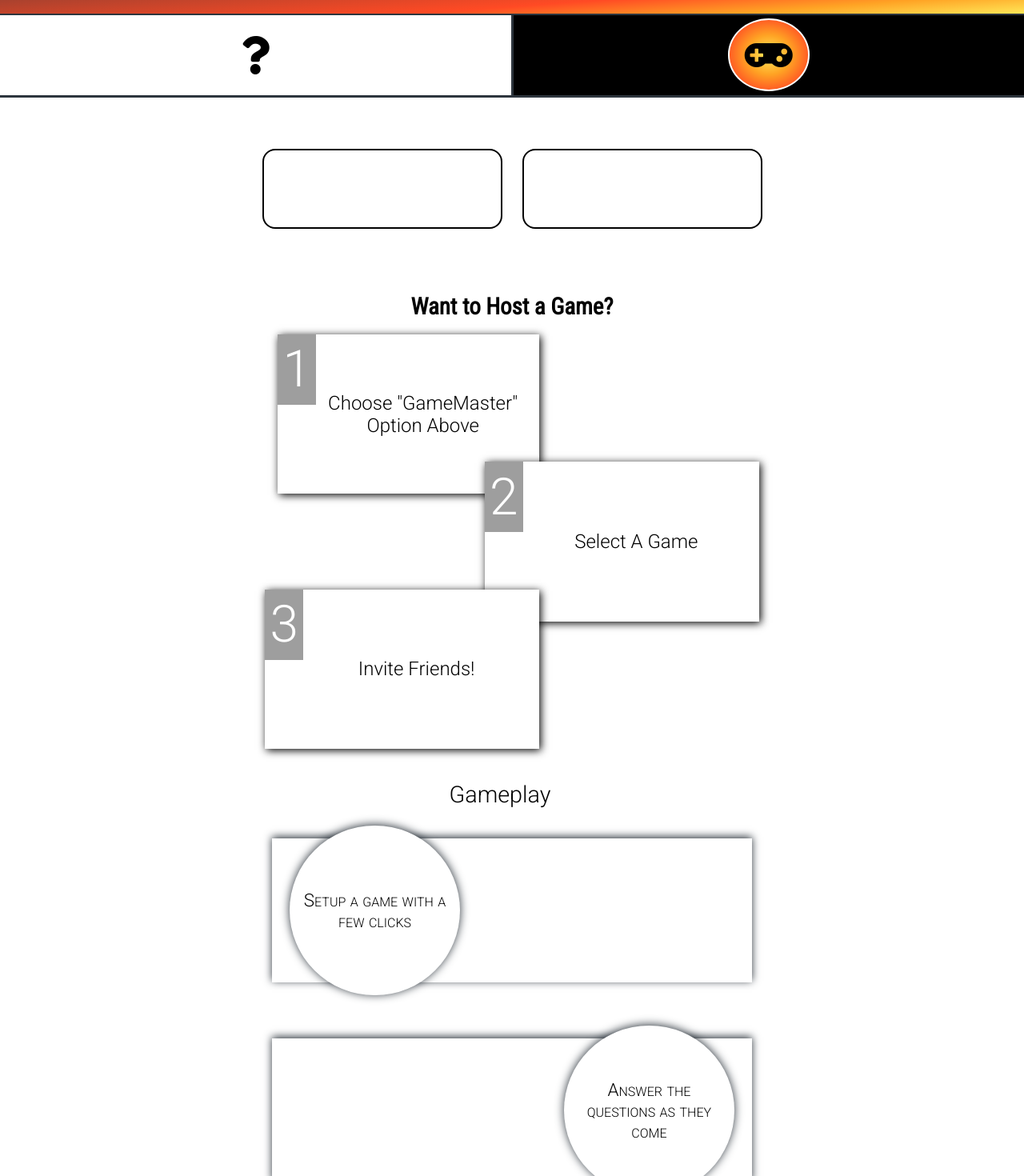
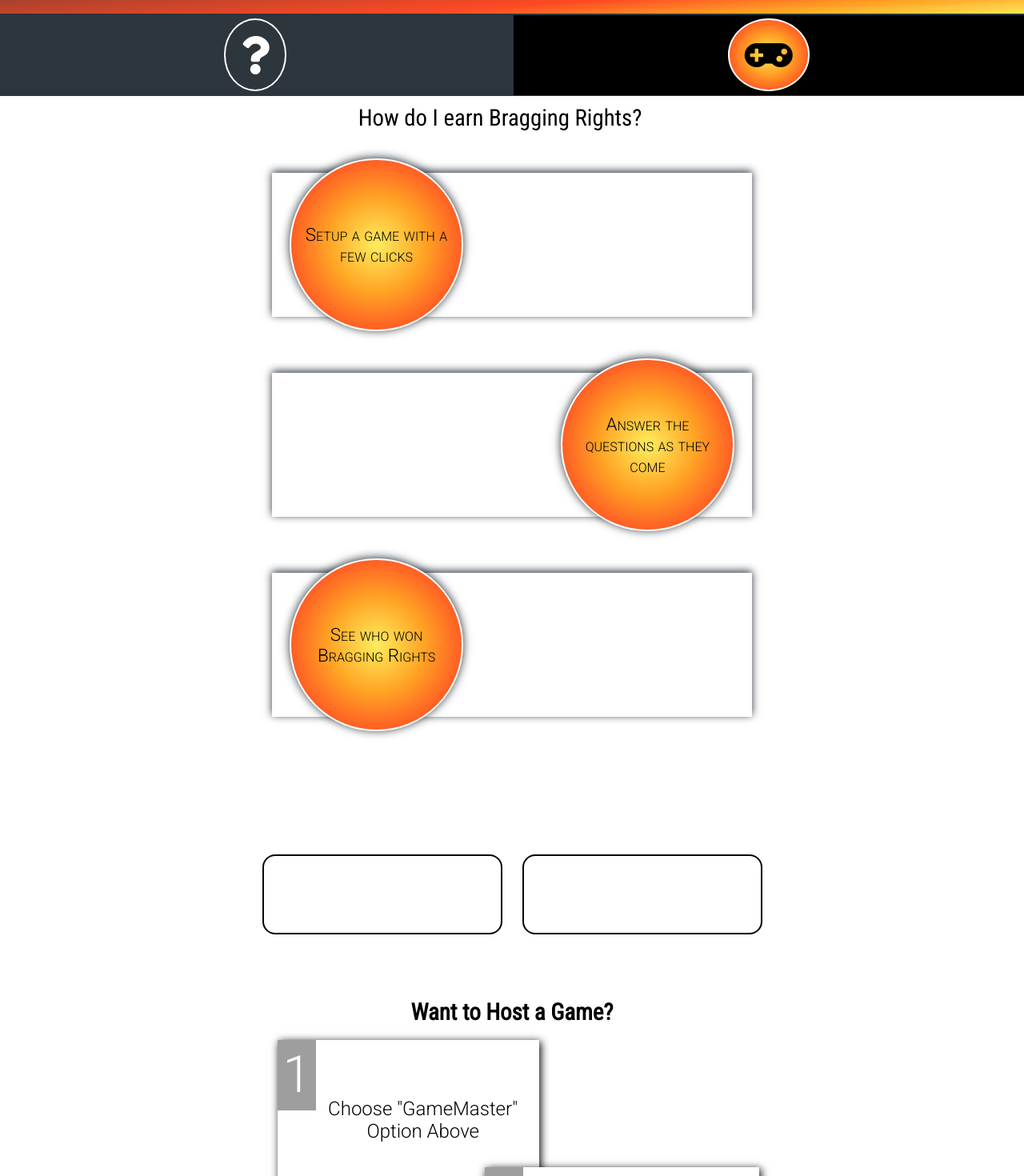
Before and after one commit to chingu-voyages/v8-chimeras-team-01, a React (Create React App) app: page / in a window 1280 px wide. Shown: the part 80-1550 px from the top of the page at 80% size. Built offline with nearby package versions, Linux system fonts and the light colour scheme; grey boxes are pictures that could not be loaded.

Commit message:
Set BG on ge and unsel view button

```diff
--- a/src/components/Landing/Landing.js
+++ b/src/components/Landing/Landing.js
@@ -14,6 +14,24 @@ export default function Landing() {
           <i className="fas fa-gamepad fa-3x"></i>
         </div>
       </section>
+
+      <div className="ge-container">
+        <div className="gameplay-example">
+          <div className="fbc">
+            <span className="ge-header fbc">How do I earn Bragging Rights?</span>
+          </div>
+          <div className="ge-box geb1">
+            <div className="ge-description fbc">Setup a game with a few clicks</div>
+          </div>
+          <div className="ge-box geb2">
+            <div className="ge-description fbc">Answer the questions as they come</div>
+          </div>
+          <div className="ge-box geb3">
+            <div className="ge-description fbc">See who won Bragging Rights</div>
+          </div>
+        </div>
+      </div>
+
       <div className="start-game-section">
         <button className="start-game-button">
           <Link to="/games" className="link fbc">
@@ -47,22 +65,6 @@ export default function Landing() {
         </div>
       </div>
 
-        <div className="ge-container">
-          <div className="gameplay-example">
-            <div className="fbc">
-              <span className="ge-header fbc">Gameplay</span>
-            </div>
-            <div className="ge-box geb1">
-              <div className="ge-description fbc">Setup a game with a few clicks</div>
-            </div>
-            <div className="ge-box geb2">
-              <div className="ge-description fbc">Answer the questions as they come</div>
-            </div>
-            <div className="ge-box geb3">
-              <div className="ge-description fbc">See who won Bragging Rights</div>
-            </div>
-          </div>
-        </div>
     </section>
   )
 }
--- a/src/components/Landing/index.css
+++ b/src/components/Landing/index.css
@@ -22,7 +22,7 @@
 .button-box {
   width: 100%;
   height: 100%;
-  background-color: #fff;
+  background-color: var(--color-gray);
   border-bottom: 3px solid var(--color-gray);
 }
 
@@ -32,7 +32,9 @@
 
 .button-box>i {
   padding: 0.4em;
-  background-color: #fff;
+  color: #fff;
+  background-color: var(--color-gray);
+  border: 2px solid #fff;
   border-radius: 50%;
 }
 
@@ -41,6 +43,7 @@
 }
 
 .sel>i {
+  color: #000;
   background-color: var(--color-gray);
   background-image:radial-gradient(
     var(--color-yellow),
@@ -50,6 +53,91 @@
     );
   border: 2px solid #fff;
 }
+
+/* GAMEPLAY EXAMPLE */
+
+.ge-container {
+  width: 100%;
+  background-color: #fff;
+}
+
+.gameplay-example {
+  display: grid;
+  grid-template-columns:[gec1] 1fr [gec4];
+  grid-template-rows: [gerheader] 50px [ger1] 180px [ger2] 20px [ger3] 160px [ger4] 20px [ger5] 180px [ger6];
+  box-sizing: border-box;
+  width: 100%;
+  max-width: 600px;
+  height: 600px;
+  padding: 0;
+  margin: 2em auto;
+}
+
+.ge-header {
+  grid-column: gec1 / gec4;
+  grid-row: gerheader / ger1;
+  width: 100%;
+  padding: 0;
+  margin: 0 0 1em 0;
+  font-family: var(--font-header);
+  font-size: 1.2em;
+  background-color: #fff;
+}
+
+.geb1 {
+  grid-column: gec1 / gec2;
+  grid-row: ger1 / ger3;
+}
+
+.geb2 {
+  grid-column: gec1 / gec2;
+  grid-row: ger2 / ger5;
+}
+
+.geb3 {
+  grid-column: gec1 / gec2;
+  grid-row: ger4 / ger6;
+}
+
+.ge-box {
+  display: flex;
+  flex-flow: column nowrap;
+  justify-content: center;
+  align-items: flex-start;
+  width: 100%;
+  padding: 0;
+  margin: 0;
+  background-color: var(--color-main);
+  color: #fff;
+  box-shadow: 0 -2px 10px var(--color-gray);
+}
+
+.ge-description {
+  width: 120px;
+  height:120px;
+  text-align: center;
+  padding: 0.5em;
+  margin-left: 1em;
+  font-size: 1.1em;
+  font-variant: small-caps;
+  background-color: var(--color-gray);
+  background-image:radial-gradient(
+    var(--color-yellow),
+    var(--color-orange),
+    var(--color-red) 80%,
+    var(--color-gray)
+    );
+  border: 2px solid #fff;
+  color: #000;
+  box-shadow: 0 -1px 12px var(--color-gray);
+  border-radius: 50%;
+}
+
+.geb2>div {
+  align-self: flex-end;
+  margin: 0 1em 0 0;
+}
+
 
 /*  BUTTONS TO START GAME */
 
@@ -178,81 +266,6 @@
   grid-row: htr5 / htr7;
 }
 
-/* GAMEPLAY EXAMPLE */
-
-.ge-container {
-  width: 100%;
-  background-color: #fff;
-}
-
-.gameplay-example {
-  display: grid;
-  grid-template-columns:[gec1] 1fr [gec4];
-  grid-template-rows: [gerheader] 50px [ger1] 180px [ger2] 20px [ger3] 160px [ger4] 20px [ger5] 180px [ger6];
-  box-sizing: border-box;
-  width: 100%;
-  max-width: 600px;
-  height: 600px;
-  padding: 0;
-  margin: 0 auto;
-}
-
-.ge-header {
-  grid-column: gec1 / gec4;
-  grid-row: gerheader / ger1;
-  width: 100%;
-  padding: 0;
-  margin: 0;
-  background-color: #fff;
-}
-
-.geb1 {
-  grid-column: gec1 / gec2;
-  grid-row: ger1 / ger3;
-}
-
-.geb2 {
-  grid-column: gec1 / gec2;
-  grid-row: ger2 / ger5;
-}
-
-.geb3 {
-  grid-column: gec1 / gec2;
-  grid-row: ger4 / ger6;
-}
-
-.ge-box {
-  display: flex;
-  flex-flow: column nowrap;
-  justify-content: center;
-  align-items: flex-start;
-  width: 100%;
-  padding: 0;
-  margin: 0;
-  background-color: var(--color-main);
-  color: #fff;
-  box-shadow: 0 -2px 10px var(--color-gray);
-}
-
-.ge-description {
-  width: 130px;
-  height:130px;
-  text-align: center;
-  padding: 0;
-  margin-left: 1em;
-  font-size: 1.1em;
-  font-variant: small-caps;
-  background-color: #fff;
-  color: #000;
-  box-shadow: 0 -1px 12px var(--color-gray);
-  border-radius: 50%;
-}
-
-.geb2>div {
-  align-self: flex-end;
-  margin: 0 1em 0 0;
-}
-
 
 /*  MEDIA QUERIES  */
 
```
Lines whose indentation alone changed are shown as unchanged.
